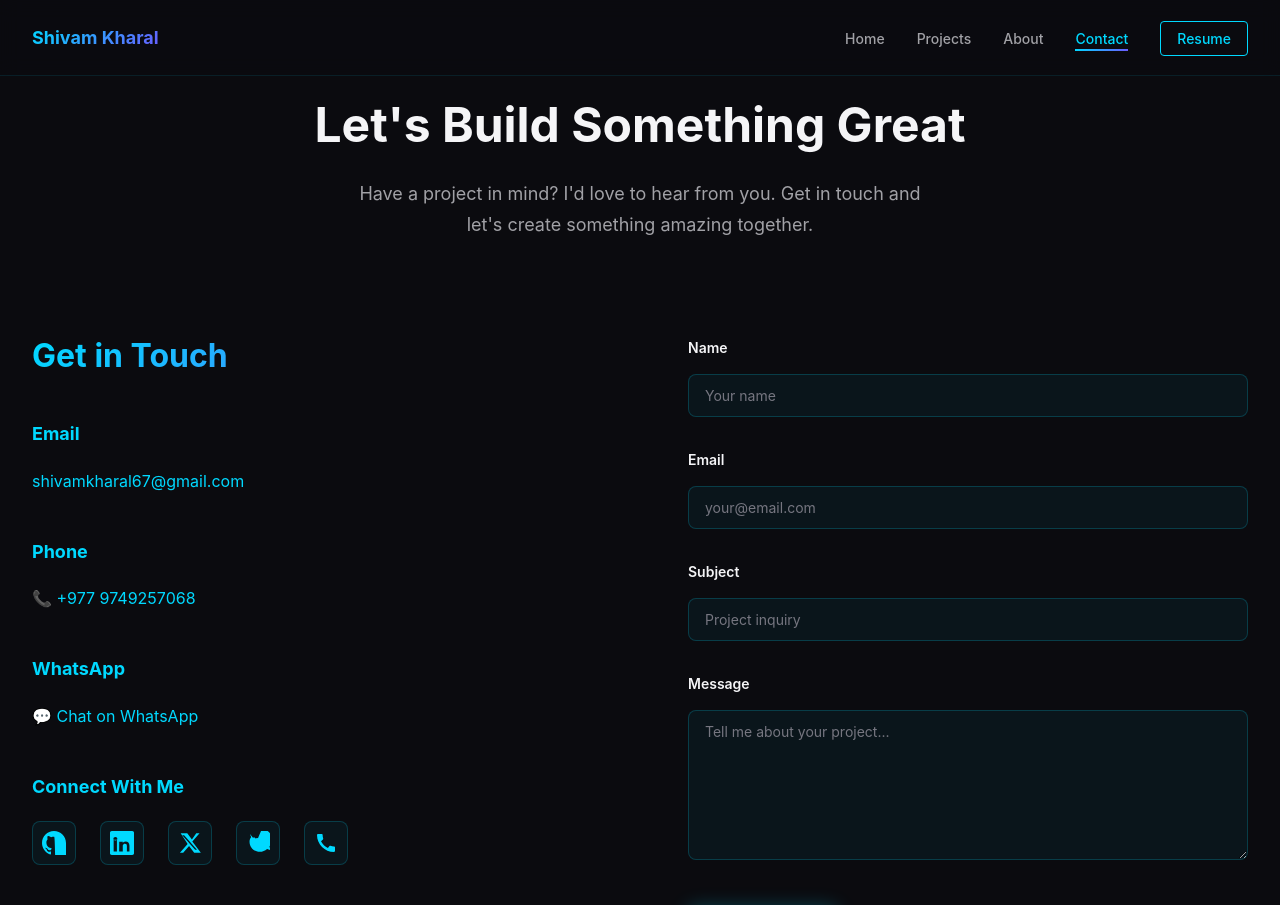
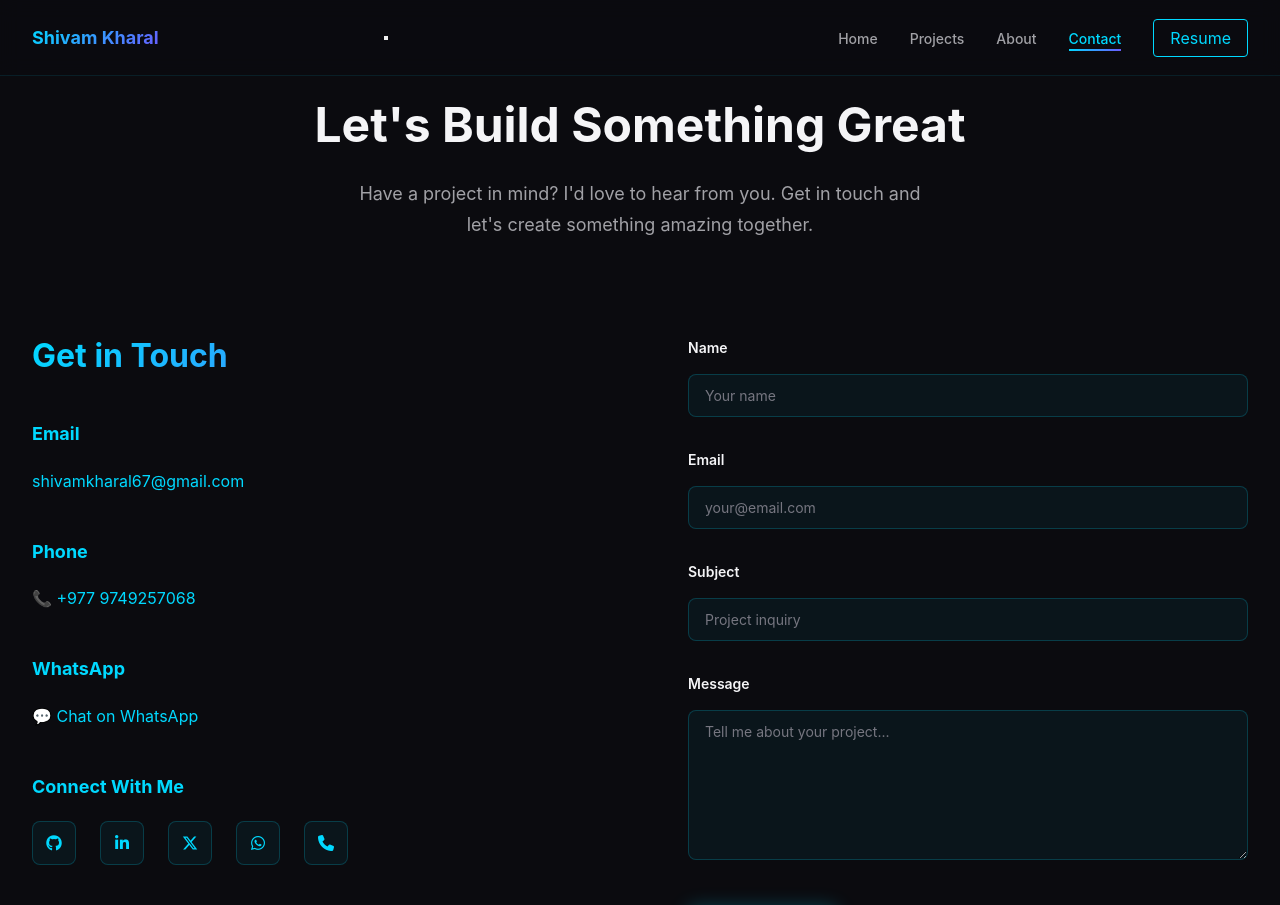
Before and after one commit to shivamkharal-pixel/portfolio, a plain HTML site: page contact.html in a window 1280 px wide. Shown: the top 905 px of the page. Drawn offline with Linux system fonts and the light colour scheme.

Commit message:
Update contact.html

```diff
--- a/contact.html
+++ b/contact.html
@@ -9,18 +9,25 @@
     <link rel="stylesheet" href="style.css">
     <link rel="stylesheet" href="animations.css">
     <link rel="stylesheet" href="contact.css">
+    <link rel="stylesheet" href="https://cdnjs.cloudflare.com/ajax/libs/font-awesome/6.5.1/css/all.min.css" integrity="sha512-DTOQO9RWCH3ppGqcWaEA1BIZOC6xxalwEsw9c2QQeAIftl+Vegovlnee1c9QX4TctnWMn13TZye+giMm8e2LwA==" crossorigin="anonymous" referrerpolicy="no-referrer" />
 </head>
 <body>
     <!-- Navigation -->
     <nav class="navbar">
         <div class="navbar-container">
             <a href="index.html" class="navbar-logo">Shivam Kharal</a>
-            <ul class="nav-menu">
+            <button class="menu-toggle" id="menuToggle" aria-label="Toggle navigation menu" aria-expanded="false">
+                <span></span>
+                <span></span>
+                <span></span>
+            </button>
+            <div class="menu-overlay" id="menuOverlay"></div>
+            <ul class="nav-menu" id="navMenu">
                 <li class="nav-item"><a href="index.html" class="nav-link" data-page="home">Home</a></li>
                 <li class="nav-item"><a href="projects.html" class="nav-link" data-page="projects">Projects</a></li>
                 <li class="nav-item"><a href="about.html" class="nav-link" data-page="about">About</a></li>
                 <li class="nav-item"><a href="contact.html" class="nav-link active" data-page="contact">Contact</a></li>
-                <li class="nav-item"><a href="#" class="nav-link nav-cta" onclick="event.preventDefault();">Resume</a></li>
+                <li class="nav-item"><a href="#" class="nav-cta" onclick="event.preventDefault();">Resume</a></li>
             </ul>
         </div>
     </nav>
@@ -55,30 +62,20 @@
                 <div class="contact-item">
                     <h3>Connect With Me</h3>
                     <div class="social-links">
-                        <a href="https://github.com/shivamkharal-pixel" target="_blank" class="social-link" aria-label="GitHub">
-                            <svg width="24" height="24" viewBox="0 0 24 24" fill="currentColor">
-                                <path d="M12 0C5.37 0 0 5.37 0 12c0 5.31 3.435 9.795 8.205 11.385.6.105.825-.255.825-.57 0-.285-.015-1.23-.015-2.235-3.015.555-3.795-.735-4.035-1.41-.135-.345-.72-1.41-1.23-1.695-.42-.225-1.02-.78-.015-.795.945-.015 1.62.87 1.845 1.23 1.08 1.815 2.805 1.305 3.495.99.105-.78.42-1.305.765-1.605-2.67-.3-5.46-1.335-5.46-5.925 0-1.305.465-2.385 1.23-3.225-.12-.3-.54-1.53.12-3.18 0 0 1.005-.315 3.3 1.23.96-.27 1.98-.405 3-.405s2.04.135 3 405c2.295-1.56 3.3-1.23 3.3-1.23.66 1.65.24 2.88.12 3.18.765.84 1.23 1.905 1.23 3.225 0 4.605-2.805 5.625-5.475 5.925.435.375.81 1.095.81 2.22 0 1.605-.015 2.895-.015 3.3 0 .315.225.69.825.57A12.007 12.007 0 0024 12c0-6.63-5.37-12-12-12z"/>
-                            </svg>
+                        <a href="https://github.com/shivamkharal-pixel" target="_blank" class="social-link" aria-label="GitHub" data-brand="github">
+                            <i class="fa-brands fa-github"></i>
                         </a>
-                        <a href="https://www.linkedin.com/in/shivam-kharal-15a11a392/?lipi=urn%3Ali%3Apage%3Ad_flagship3_profile_view_base_contact_details%3Bsj3IVzEmT32GvC8MN8icGQ%3D%3D" target="_blank" class="social-link" aria-label="LinkedIn">
-                            <svg width="24" height="24" viewBox="0 0 24 24" fill="currentColor">
-                                <path d="M20.447 20.452h-3.554v-5.569c0-1.328-.475-2.236-1.986-2.236-1.081 0-1.722.722-2.004 1.418-.103.249-.129.597-.129.946v5.441h-3.554s.05-8.824 0-9.738h3.554v1.378c.43-.664 1.199-1.608 2.928-1.608 2.136 0 3.745 1.394 3.745 4.389v5.579zM5.337 9.433c-1.144 0-1.915-.758-1.915-1.708 0-.951.77-1.708 1.963-1.708 1.193 0 1.915.757 1.915 1.708 0 .95-.722 1.708-1.963 1.708zm1.582 11.019H3.656V8.694h3.263v11.758zM22.225 0H1.771C.792 0 0 .774 0 1.729v20.542C0 23.227.792 24 1.771 24h20.451C23.2 24 24 23.227 24 22.271V1.729C24 .774 23.2 0 22.222 0h.003z"/>
-                            </svg>
+                        <a href="https://www.linkedin.com/in/shivam-kharal-15a11a392/?lipi=urn%3Ali%3Apage%3Ad_flagship3_profile_view_base_contact_details%3Bsj3IVzEmT32GvC8MN8icGQ%3D%3D" target="_blank" class="social-link" aria-label="LinkedIn" data-brand="linkedin">
+                            <i class="fa-brands fa-linkedin-in"></i>
                         </a>
-                        <a href="https://x.com/Shivam_Kharal" target="_blank" class="social-link" aria-label="X">
-                            <svg width="24" height="24" viewBox="0 0 24 24" fill="currentColor">
-                                <path d="M18.244 2.25h3.308l-7.227 8.26 8.502 11.24h-6.633l-5.129-6.72-5.866 6.72h-3.307l7.73-8.835L2.67 2.25h6.598l4.644 6.144L18.244 2.25zM17.15 18.75h1.828L6.122 4.25H4.217l12.933 14.5z"/>
-                            </svg>
+                        <a href="https://x.com/Shivam_Kharal" target="_blank" class="social-link" aria-label="X (Twitter)" data-brand="x">
+                            <i class="fa-brands fa-x-twitter"></i>
                         </a>
-                        <a href="https://wa.me/9779749257068" target="_blank" class="social-link" aria-label="WhatsApp">
-                            <svg width="24" height="24" viewBox="0 0 24 24" fill="currentColor">
-                                <path d="M17.472 14.382c-.297-.149-1.758-.867-2.03-.967-.273-.099-.471-.148-.67.15-.197.297-.767.966-.94 1.164-.173.199-.347.223-.644.075-.297-.15-1.255-.463-2.39-1.475-.883-.788-1.48-1.761-1.653-2.059-.173-.297-.018-.458.13-.606.134-.133.298-.347.446-.52.149-.174.198-.298.298-.497.099-.198.05-.371-.025-.52-.075-.149-.669-1.612-.916-2.207-.242-.579-.487-.5-.67-.51-.173-.008-.371-.01-.57-.01-.198 0-.52.074-.792.372-.272.297-1.04 1.016-1.04 2.479 0 1.462 1.065 2.875 1.213 3.074.149.198 2.096 3.2 5.076 4.487.709.306 1.262.489 1.694.625.712.227 1.36.195 1.871.118.571-.085 1.758-.719 2.006-1.413.248-.694.248-1.289.173-1.413-.074-.124-.272-.198-.57-.347m-5.421-7.403h-.004c-1.445 0-2.848.362-4.113 1.053L4.031 2.98l1.078 3.186C3.924 7.613 3.535 9.089 3.535 10.662c0 5.62 4.595 10.207 10.242 10.207h.006c2.696 0 5.227-.994 7.288-2.813l3.537 1.084-1.14-3.708c1.597-1.905 2.554-4.38 2.554-7.038 0-5.621-4.596-10.208-10.242-10.208"/>
-                            </svg>
+                        <a href="https://wa.me/9779749257068" target="_blank" class="social-link" aria-label="WhatsApp" data-brand="whatsapp">
+                            <i class="fa-brands fa-whatsapp"></i>
                         </a>
-                        <a href="tel:+977-9749257068" class="social-link" aria-label="Phone">
-                            <svg width="24" height="24" viewBox="0 0 24 24" fill="currentColor">
-                                <path d="M20.01 15.38c-1.23 0-2.42-.2-3.53-.56-.35-.12-.74-.03-1.01.24l-1.57 1.97c-2.83-1.35-5.48-3.9-6.89-6.83l1.95-1.66c.27-.28.35-.67.24-1.02-.37-1.11-.56-2.3-.56-3.53 0-.54-.45-.99-.99-.99H4.19C3.65 3 3 3.24 3 3.99 3 13.28 10.73 21 20.01 21c.71 0 .99-.63.99-1.18v-3.45c0-.54-.45-.99-.99-.99z"/>
-                            </svg>
+                        <a href="tel:+977-9749257068" class="social-link" aria-label="Phone" data-brand="phone">
+                            <i class="fa-solid fa-phone"></i>
                         </a>
                     </div>
                 </div>
```
